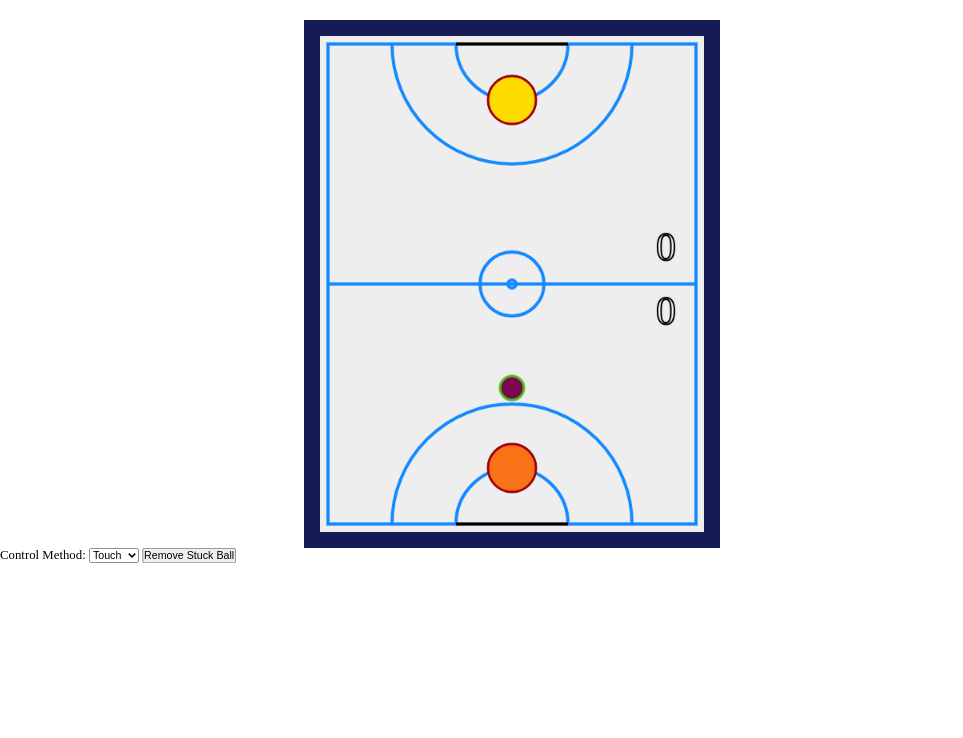
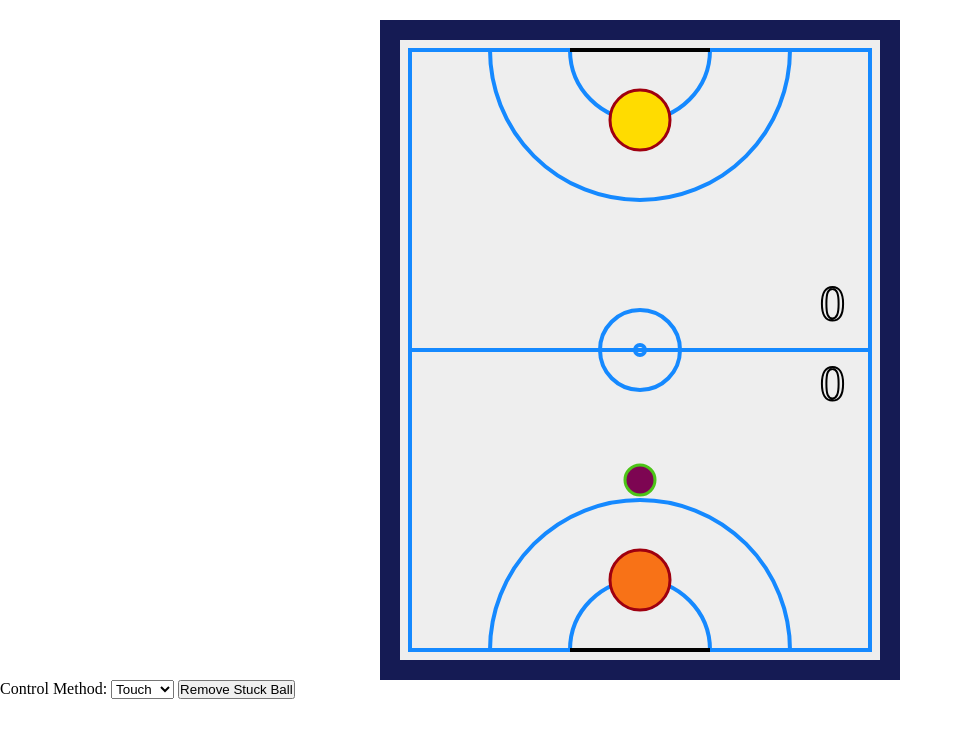
Before and after one commit to saikirti1986v999/air-hocky-ai, a plain HTML site: page index.html in a window 1280 px wide. Shown: the whole page, without its empty margins (0-963 px from the left). Drawn offline with Linux system fonts and the light colour scheme.

Commit message:
Update index.html

```diff
--- a/index.html
+++ b/index.html
@@ -9,11 +9,6 @@
         * {
             padding: 0;
             margin: 0;
-        }
-
-        body {
-            transform: scale(0.8);
-            transform-origin: 0 0;
         }
 
         canvas {
@@ -53,7 +48,7 @@
             <option value="mouse">Mouse</option>
         </select>
         <button onclick="removeStuckBall()">Remove Stuck Ball</button>
-    </div>
+        </div>
     <script>
         var canvas = document.getElementById('canvas');
         var popup = document.getElementById('winningPopup');
```
